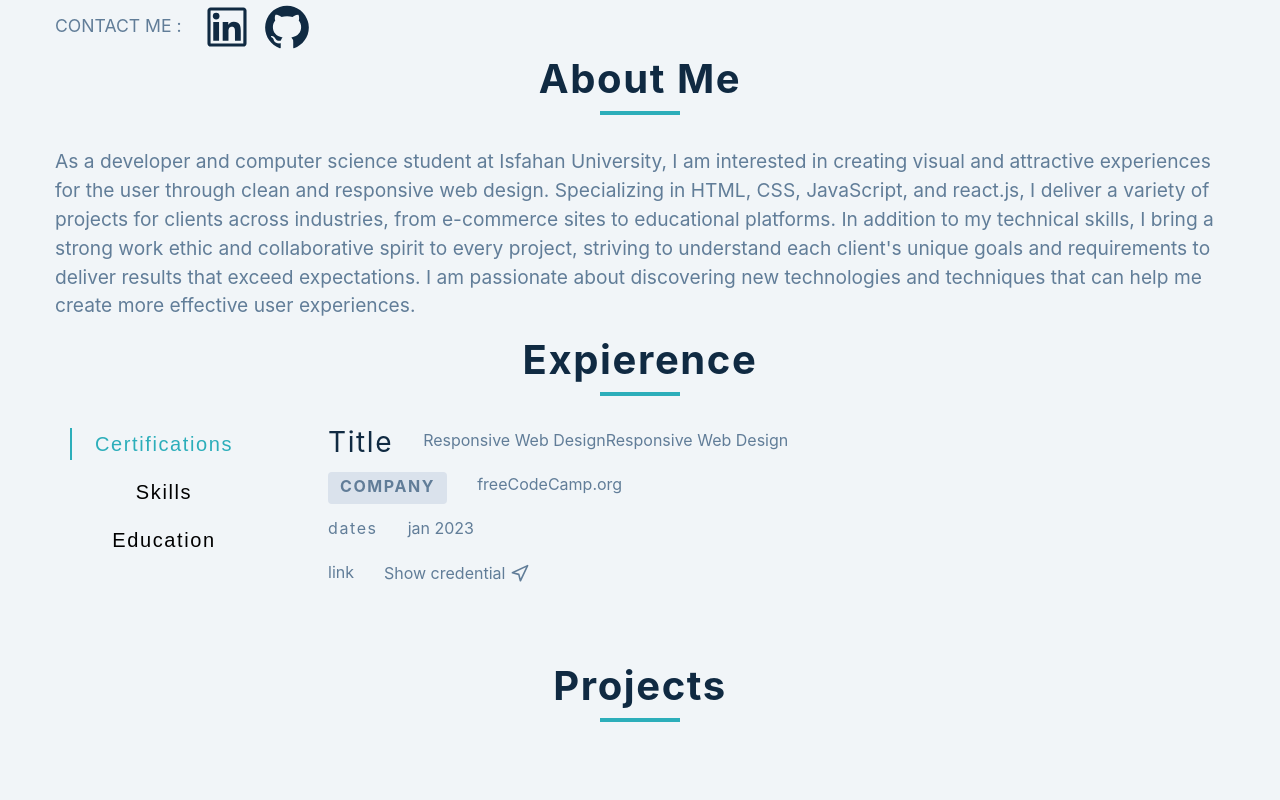
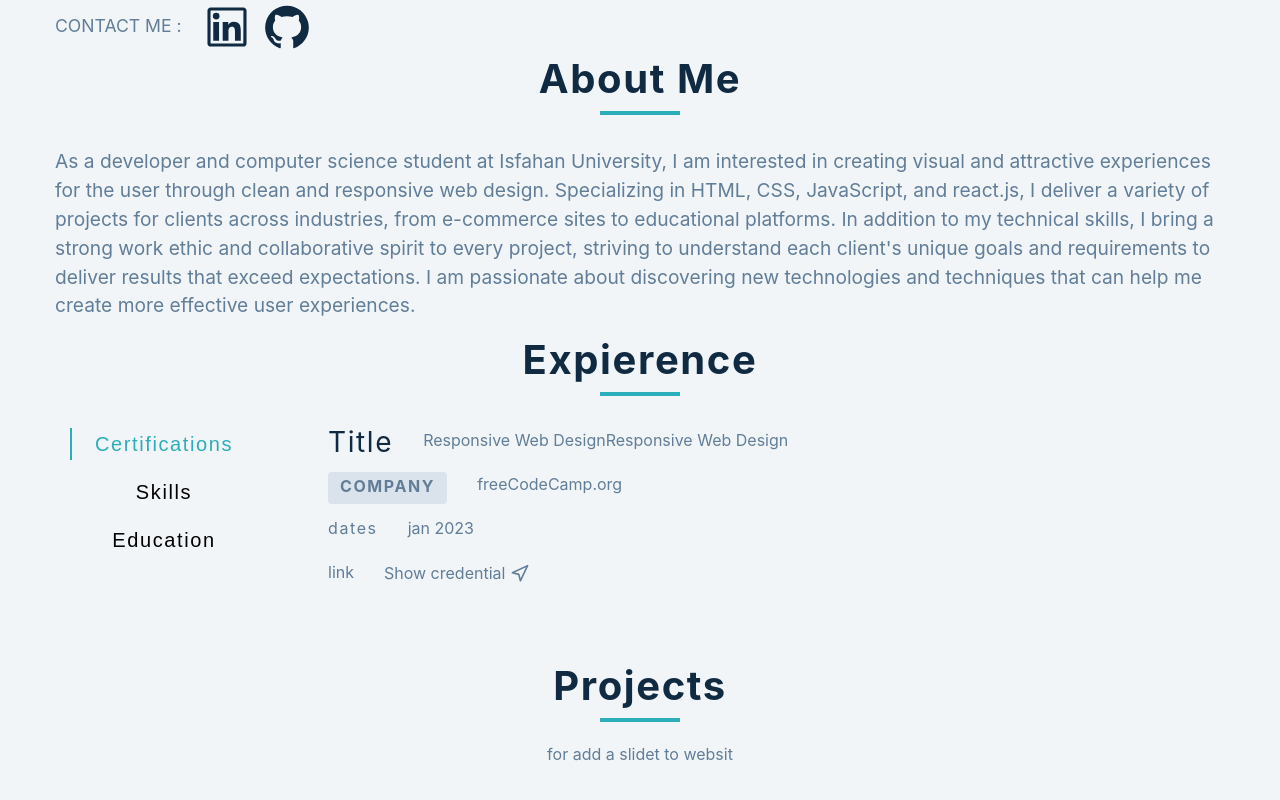
Before and after one commit to kiyarashnd/myResume, a React (Vite) app: page / in a window 1280 px wide. Shown: the part 234-1034 px from the top of the page. Built offline with nearby package versions, Linux system fonts and the light colour scheme.

Commit message:
work on Project component

```diff
--- a/src/Project.jsx
+++ b/src/Project.jsx
@@ -3,6 +3,7 @@ const Project = () => {
     <div className="title">
       <h2 className="project">Projects</h2>
       <div className="underline"></div>
+      <p>for add a slidet to websit</p>
     </div>
   );
 };
```
